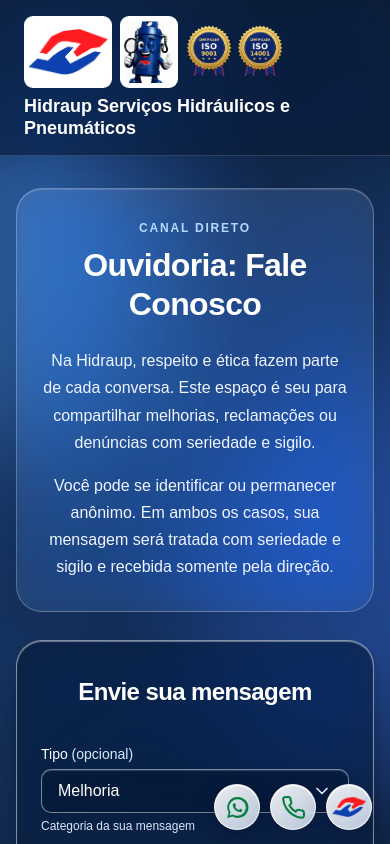
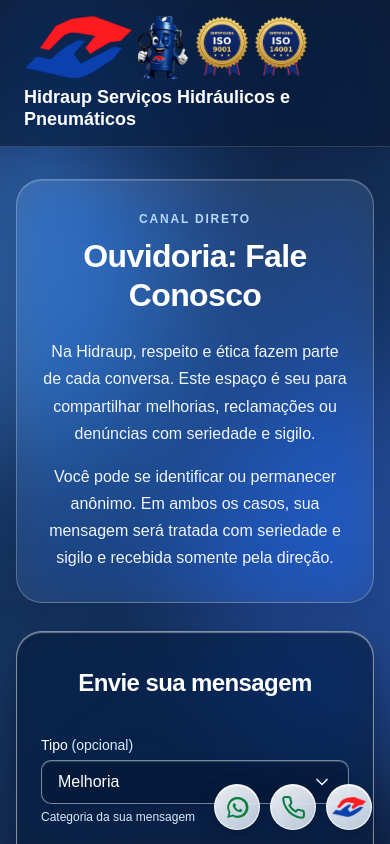
Before and after one commit to Fabiuu/hidraup-fale-conosco, a plain HTML site: page public/index.html in a window 390 px wide. Drawn offline with Linux system fonts and the light colour scheme; no server answers.

Commit message:
Use supplied original transparent logo and Raup without white cards

```diff
--- a/public/index.html
+++ b/public/index.html
@@ -16,7 +16,7 @@
     <div class="header-inner">
       <a href="https://hidraup.com.br" class="header-brand" aria-label="Hidraup Serviços Hidráulicos e Pneumáticos - Página inicial">
         <img src="assets/logo.png" alt="" class="header-logo" width="653" height="380">
-        <img src="assets/raup.jpg" alt="Raup, mascote da Hidraup" class="header-raup" width="530" height="658">
+        <img src="assets/raup.png" alt="Raup, mascote da Hidraup" class="header-raup" width="530" height="658">
         <span class="header-certifications">
           <img src="assets/iso-9001.png" alt="Hidraup certificada ISO 9001" width="995" height="1142">
           <img src="assets/iso-14001.png" alt="ISO 14001" width="995" height="1142">
--- a/public/styles.css
+++ b/public/styles.css
@@ -843,3 +843,15 @@ body {
   .header-certifications { gap:4px; }
   .header-certifications img { height:54px; max-width:48%; }
 }
+
+/* PNGs originais transparentes, sem cartões ou fundo. */
+.header-brand { grid-template-columns:150px 84px 1fr; }
+.header-logo,.header-raup { height:104px; padding:0; background:transparent; border-radius:0; object-fit:contain; }
+.header-certifications img { height:104px; }
+@media(max-width:767px) {
+ .header-brand { grid-template-columns:108px 51px 1fr; column-gap:6px; }
+ .header-logo { width:108px; }
+ .header-raup { width:51px; }
+ .header-logo,.header-raup,.header-certifications img { height:63px; padding:0; border-radius:0; }
+ .header-certifications { gap:4px; }
+}
```
Also changed, not shown: public/assets/raup.png (added).
